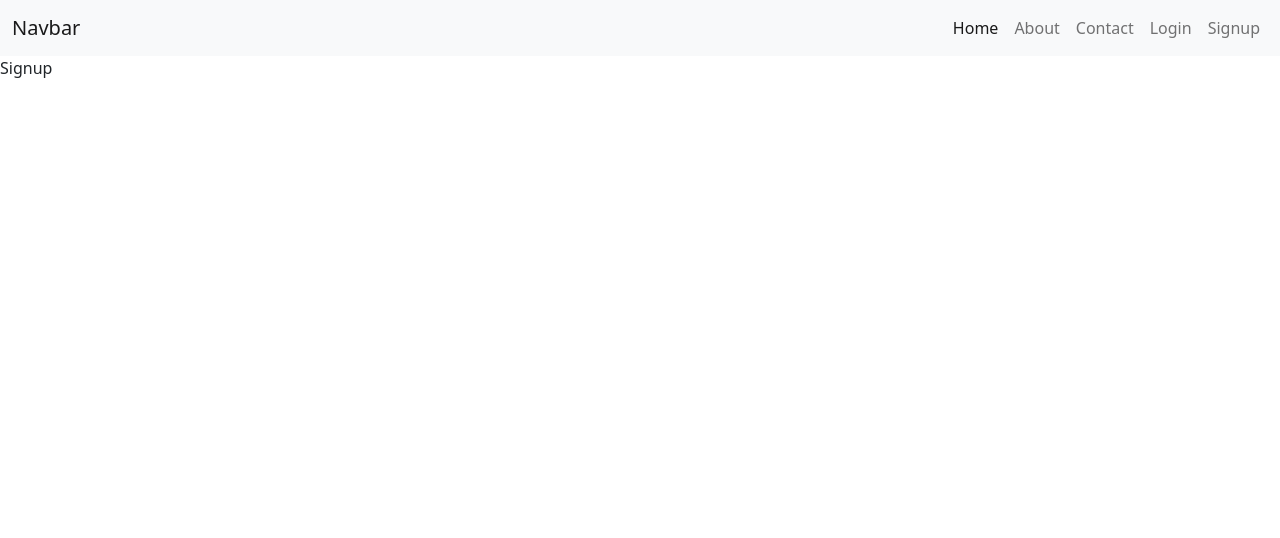
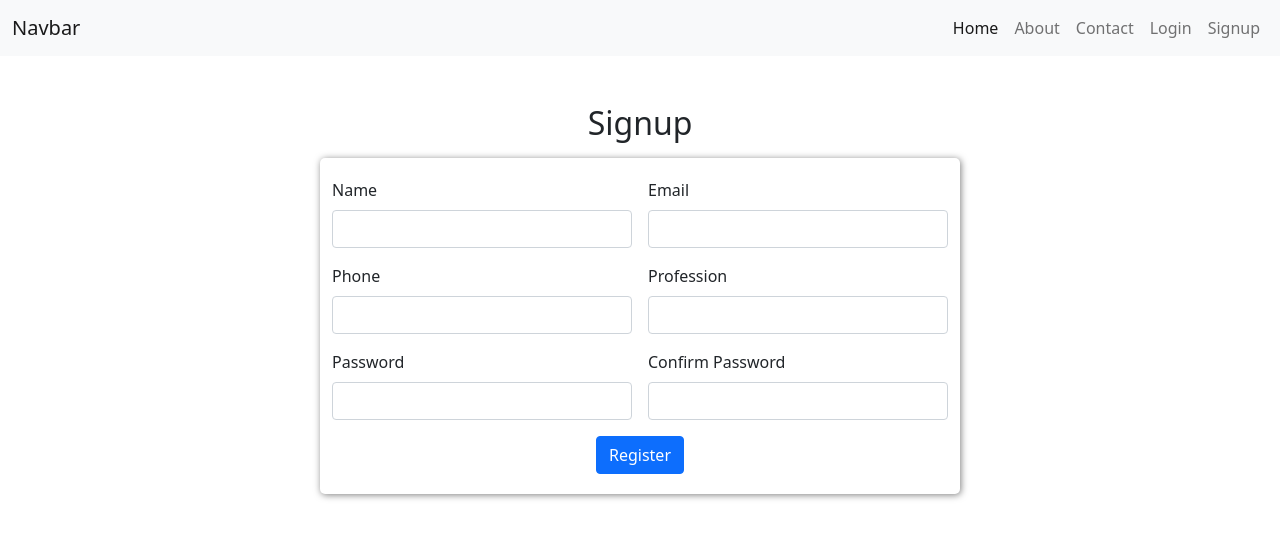
Before and after one commit to Ahtisham-Shakir/MERN, a React (Create React App) app in the folder client/: page /signup in a window 1280 px wide. Shown: the top 538 px of the page. Built offline with nearby package versions, Linux system fonts and the light colour scheme.

Commit message:
created Registration page UI

```diff
--- a/client/src/App.css
+++ b/client/src/App.css
@@ -1 +1,7 @@
 @import "bootstrap/dist/css/bootstrap.min.css";
+
+.box{
+    border-radius: 5px;
+    box-shadow: 1px 1px 7px rgba(0, 0, 0, 0.5);
+    padding: 20px;
+}
--- a/client/src/components/Signup.js
+++ b/client/src/components/Signup.js
@@ -1,8 +1,66 @@
-import React from 'react'
+import React, { useState } from 'react'
 
 const Signup = () => {
+  const [register, setRegister] = useState({
+    name: '',
+    email: '',
+    phone: '',
+    work: '',
+    password: '',
+    cpassword: '',
+  });
+
+  const handleChange = (e)=>{
+    setRegister({
+      ...register,
+      [e.target.name] : e.target.value
+    })
+  }
+
+  const handleSubmit = (e)=>{
+    e.preventDefault();
+    console.log(register);
+  }
+
   return (
-    <div>Signup</div>
+    <>
+    <h2 className='text-center mt-5'>Signup</h2>
+    <div className='container w-50 box mt-3'>
+      <form className="row g-3" onSubmit={handleSubmit}>
+        <div className="col-md-6">
+          <label htmlFor="inputPassword4" className="form-label">Name</label>
+          <input type="text" name='name' value={register.name} onChange={handleChange} className="form-control" id="inputPassword4" />
+        </div>
+
+        <div className="col-md-6">
+          <label htmlFor="inputEmail4" className="form-label">Email</label>
+          <input type="email" name='email' value={register.email} onChange={handleChange} className="form-control" id="inputEmail4" />
+        </div>
+
+        <div className="col-md-6">
+          <label htmlFor="phone" className="form-label">Phone</label>
+          <input type="number" name='phone' value={register.phone} onChange={handleChange} className="form-control" id="phone" />
+        </div>
+
+        <div className="col-md-6">
+          <label htmlFor="work" className="form-label">Profession</label>
+          <input type="text" name='work' value={register.work} onChange={handleChange} className="form-control" id="work" />
+        </div>
+        <div className="col-md-6">
+          <label htmlFor="password" className="form-label">Password</label>
+          <input type="password" name='password' value={register.password} onChange={handleChange} className="form-control" id="password" />
+        </div>
+        <div className="col-md-6">
+          <label htmlFor="cpassword" className="form-label">Confirm Password</label>
+          <input type="password" name='cpassword' value={register.cpassword} onChange={handleChange} className="form-control" id="cpassword" />
+        </div>
+
+        <div className="col-12 text-center">
+          <button type="submit" className="btn btn-primary">Register</button>
+        </div>
+      </form>
+    </div>
+    </>
   )
 }
 
```
